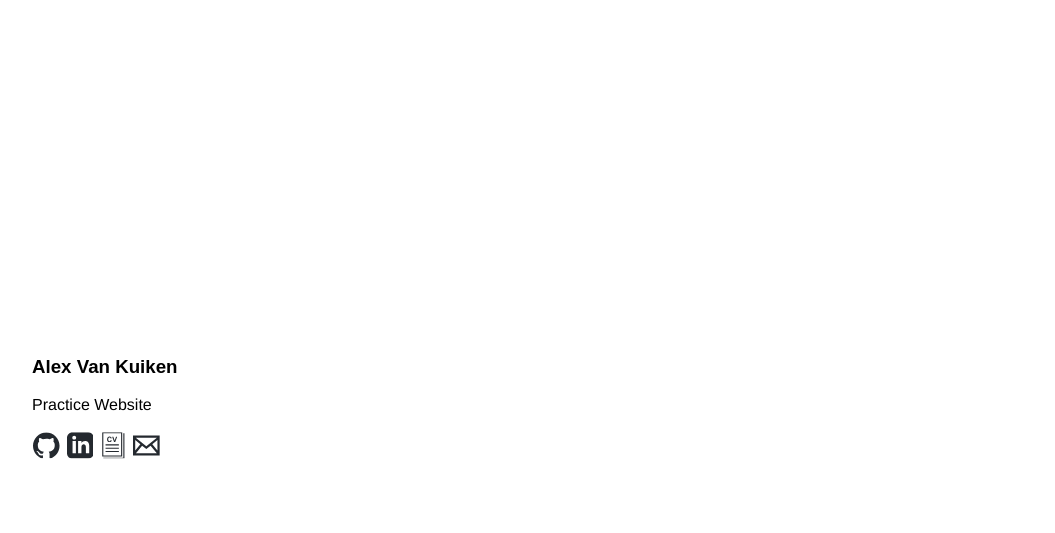
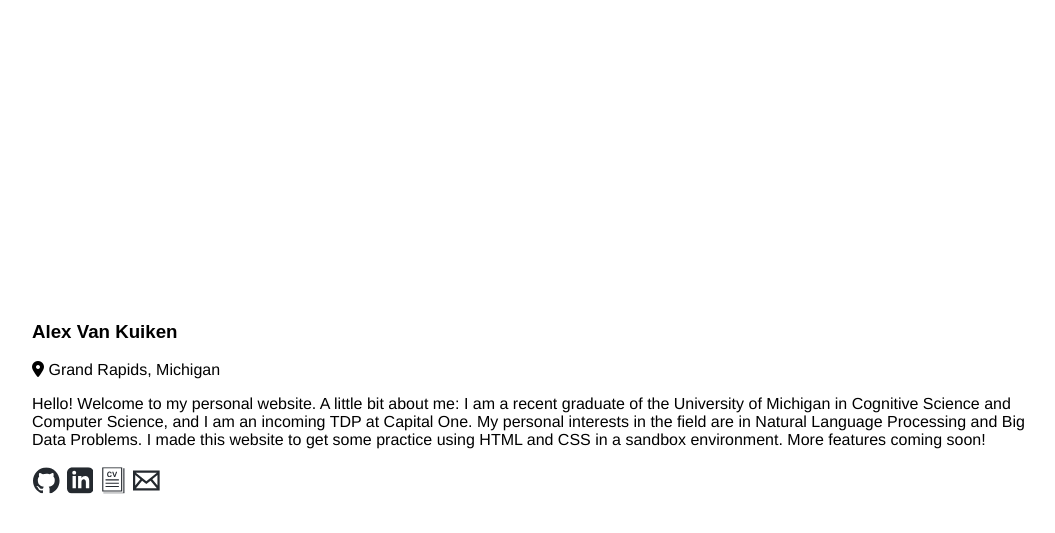
Before and after one commit to alexzvk/alexzvk-website, a Flask app: page / in a window 1280 px wide. Shown: the top 533 px of the page, without its empty margins (96-1151 px from the left). Run offline with Flask 3, Linux system fonts and the light colour scheme; some libraries are stand-ins or nearby versions.

Commit message:
some last initial changes

```diff
--- a/templates/home.html
+++ b/templates/home.html
@@ -13,6 +13,7 @@
                 position: absolute;
                 top: 50%;
                 left: 10%;
+                right:10%;
                 -ms-transform: translateY(-50%);
                 transform: translateY(-50%);
             }
@@ -22,6 +23,9 @@
                 color: black;
             }
             form {
+                display: inline-block;
+            }
+            i {
                 display: inline-block;
             }
             button {
@@ -34,11 +38,13 @@
                 transition: 0.5s;
             }
         </style>
+        <script src='https://kit.fontawesome.com/a076d05399.js' crossorigin='anonymous'></script>
     </head>
     <body>
         <div>
           <h3>Alex Van Kuiken</h3>
-          <p>Practice Website</p>
+          <p><i class='fas fa-map-marker-alt'></i> Grand Rapids, Michigan</p>
+          <p>Hello! Welcome to my personal website. A little bit about me: I am a recent graduate of the University of Michigan in Cognitive Science and Computer Science, and I am an incoming TDP at Capital One. My personal interests in the field are in Natural Language Processing and Big Data Problems. I made this website to get some practice using HTML and CSS in a sandbox environment. More features coming soon!</p>
         </div>
         <div>
             <form action="https://github.com/alexzvk" method="get" target="_blank">
```
